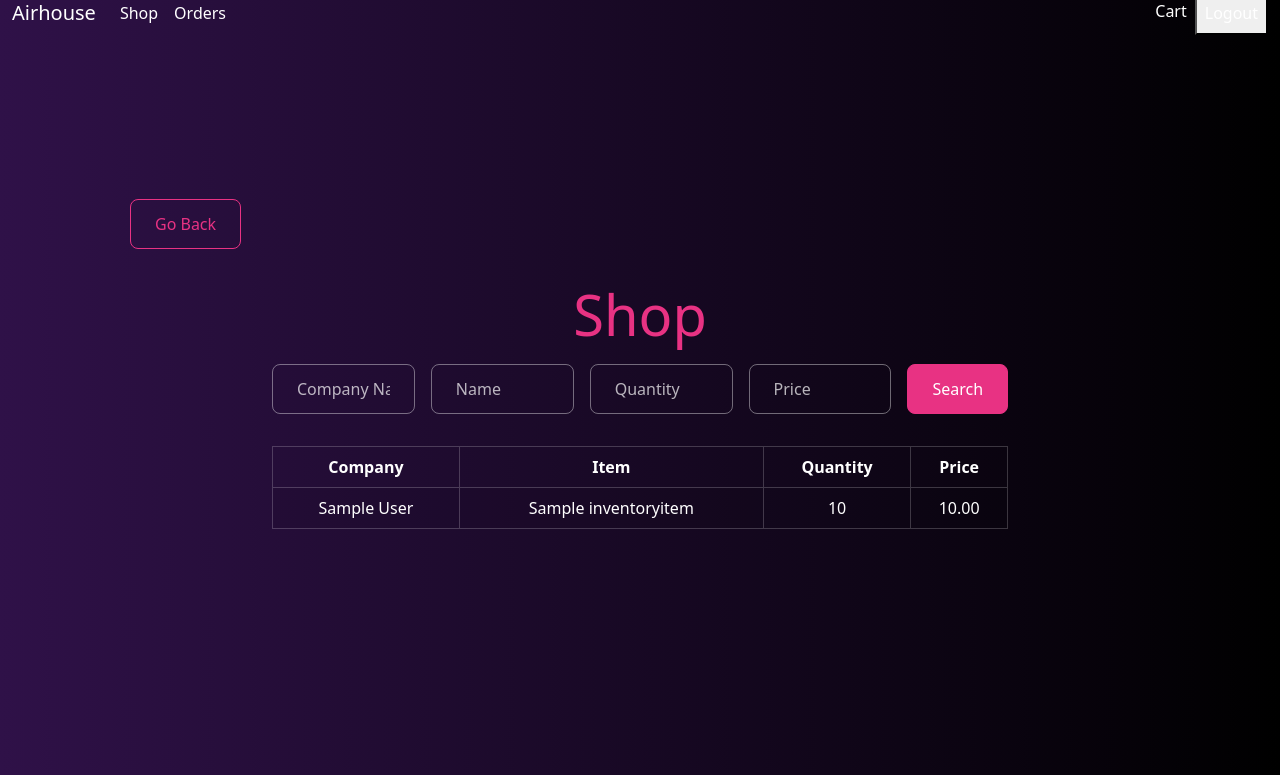
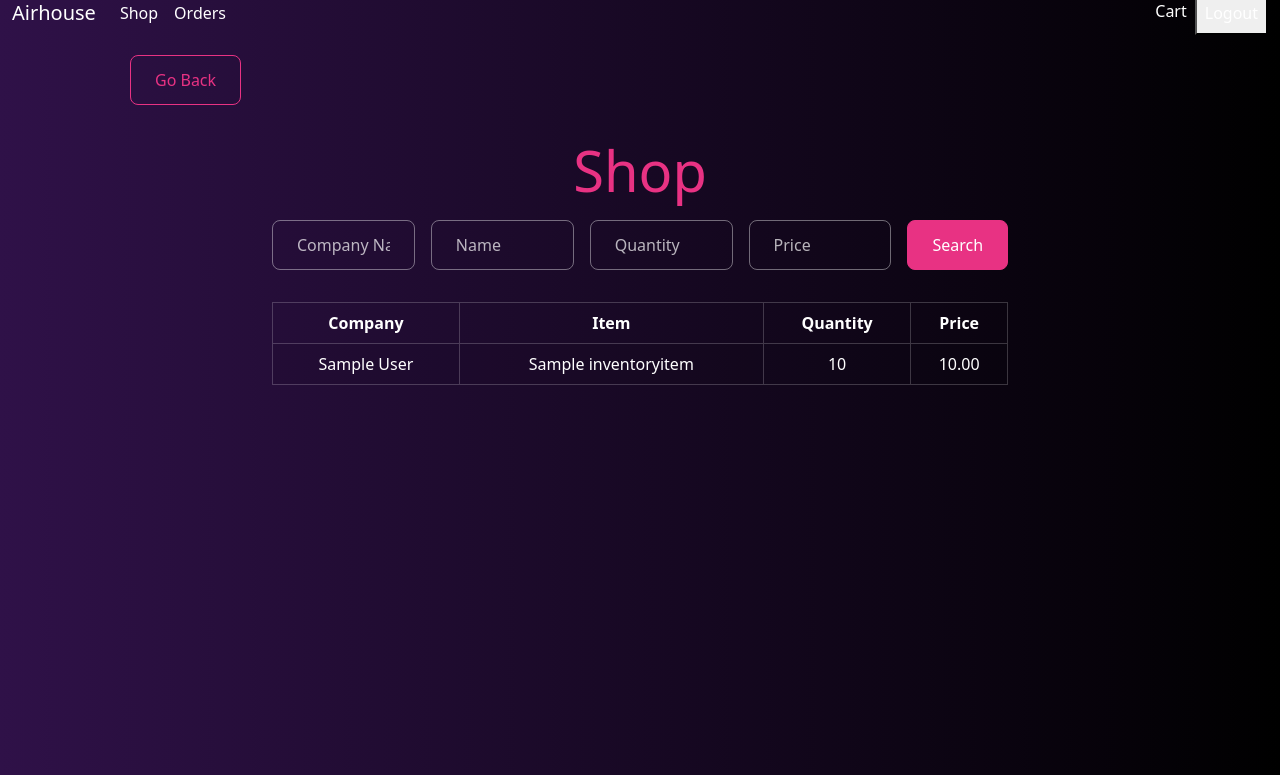
Before and after one commit to leo9uo/Airhouse, a Django app: page /customer/inventory/ in a window 1280 px wide. Shown: the part 25-800 px from the top of the page. Run offline with Django 5.2, Linux system fonts and the light colour scheme; a user stored in the database is signed in; tables that the repository leaves empty hold one stand-in row (values such as "Sample post").

Commit message:
CLIENT: fixed margin-top on shop page

```diff
--- a/client_side/templates/client/avail_inv_list.html
+++ b/client_side/templates/client/avail_inv_list.html
@@ -2,7 +2,7 @@
 
 {% block content %}
 
-<div class="container my-5 py-5">
+<div class="container mt-4">
     <a href="{% url 'customer:index' %}" class="btn btn-outline-primary my-3 mx-4">Go Back</a>
     <div class="row justify-content-center">
         <div class="col-lg-8 mx-auto text-center">
@@ -42,9 +42,6 @@
                     </tbody>
                 </table>
             </div>
-            <!-- <div class="mt-5">
-                <a href="{% url 'customer:inventory' %}" class="btn btn-lg btn-primary">Place Order</a>
-            </div> -->
         </div>
     </div>
 </div>
```
Also changed, not shown: client_side/templates/client/navigation.html (line endings or trailing spaces). Lines whose indentation alone changed are shown as unchanged.
